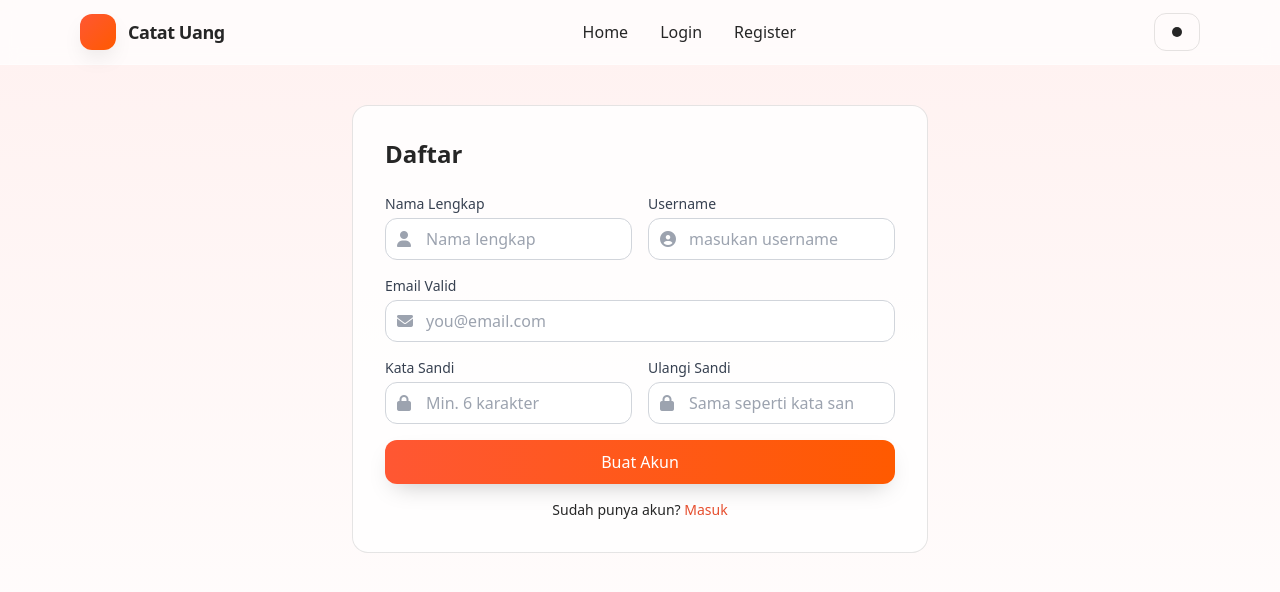
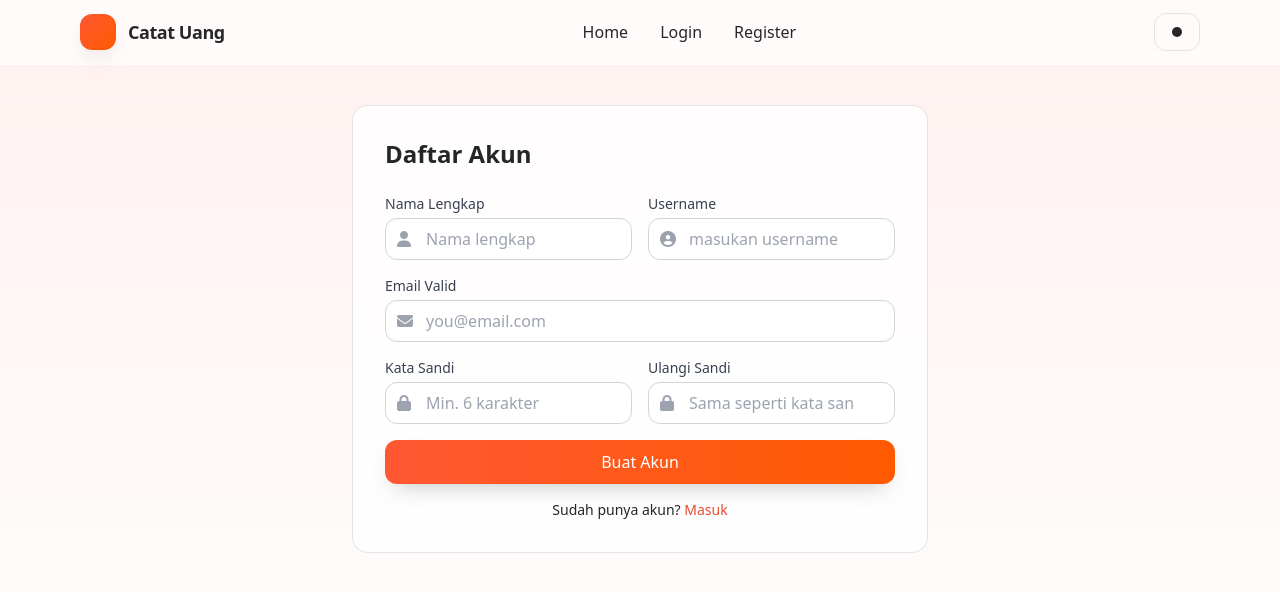
Before and after one commit to arkisme99/vue_catatuang, a Vue app: page /register in a window 1280 px wide. Shown: the top 592 px of the page. Built offline with nearby package versions, Linux system fonts and the light colour scheme; a small style sheet from the web is missing.

Commit message:
add: section box main component

```diff
--- a/src/components/ButtonSubmit.vue
+++ b/src/components/ButtonSubmit.vue
@@ -1,4 +1,5 @@
 <template>
+  <div class="w-full mx-auto max-w-sm sm:max-w-md md:max-w-xl lg:max-w-6xl">
     <button
       :id="id"
       :type="type"
@@ -13,6 +14,7 @@
         <slot>{{ label }}</slot>
       </template>
     </button>
+  </div>
 </template>
 
 <script setup>
--- a/src/components/Layout.vue
+++ b/src/components/Layout.vue
@@ -17,7 +17,9 @@ onBeforeMount(async () => {
     class="min-h-screen bg-gradient-to-b from-brand-50 to-white dark:from-neutral-900 dark:to-neutral-950 text-neutral-800 dark:text-neutral-200"
   >
     <Navbar />
-    <RouterView />
+    <main class="max-w-6xl mx-auto px-4 py-10 space-y-12">
+      <RouterView />
+    </main>
   </div>
 </template>
 
--- /dev/null
+++ b/src/components/SectionBoxMain.vue
@@ -0,0 +1,26 @@
+<template>
+  <section :id="id" class="animate-fadeUp">
+    <div :class="`${wmax} mx-auto`">
+      <div
+        class="p-6 md:p-8 rounded-2xl bg-white/80 dark:bg-neutral-900/70 border border-black/10 dark:border-white/10 card-hover"
+      >
+        <div
+          class="w-full mx-auto max-w-sm sm:max-w-md md:max-w-xl lg:max-w-6xl"
+        >
+          <h2 class="text-2xl font-semibold mb-6">{{ title }}</h2>
+        </div>
+        <slot></slot>
+      </div>
+    </div>
+  </section>
+</template>
+
+<script setup>
+defineProps({
+  wmax: { type: String, default: "max-w-md" },
+  id: { type: String, required: true },
+  title: { type: String, required: true },
+});
+</script>
+
+<style scoped></style>
--- a/src/pages/auth/UserRegister.vue
+++ b/src/pages/auth/UserRegister.vue
@@ -1,20 +1,15 @@
 <script setup>
 import BaseInput from "../../components/BaseInput.vue";
 import ButtonSubmit from "../../components/ButtonSubmit.vue";
+import SectionBoxMain from "../../components/SectionBoxMain.vue";
 import { useRegister } from "../../composable/useRegister";
 
 const { user, handleSubmit, isLoading } = useRegister();
 </script>
 
 <template>
-  <div class="max-w-6xl mx-auto px-4 py-10 space-y-12">
   <!-- Register -->
-    <section id="view-register" class="animate-fadeUp">
-      <div class="max-w-xl mx-auto">
-        <div
-          class="p-6 md:p-8 rounded-2xl bg-white/80 dark:bg-neutral-900/70 border border-black/10 dark:border-white/10 card-hover"
-        >
-          <h2 class="text-2xl font-semibold mb-6">Daftar</h2>
+  <SectionBoxMain id="view-register" wmax="max-w-xl" title="Daftar Akun">
     <form
       id="registerForm"
       class="space-y-4"
@@ -93,10 +88,7 @@ const { user, handleSubmit, isLoading } = useRegister();
         </RouterLink>
       </p>
     </form>
-        </div>
-      </div>
-    </section>
-  </div>
+  </SectionBoxMain>
 </template>
 
 <style scoped></style>
```
Lines whose indentation alone changed are shown as unchanged.
